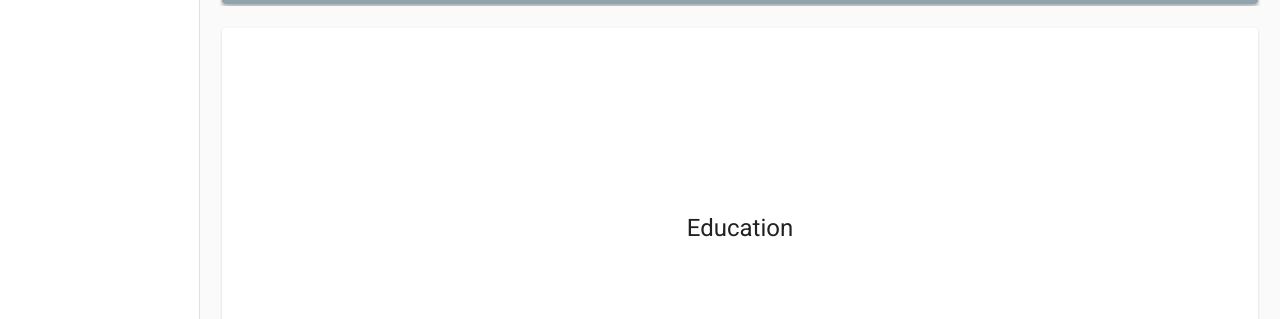
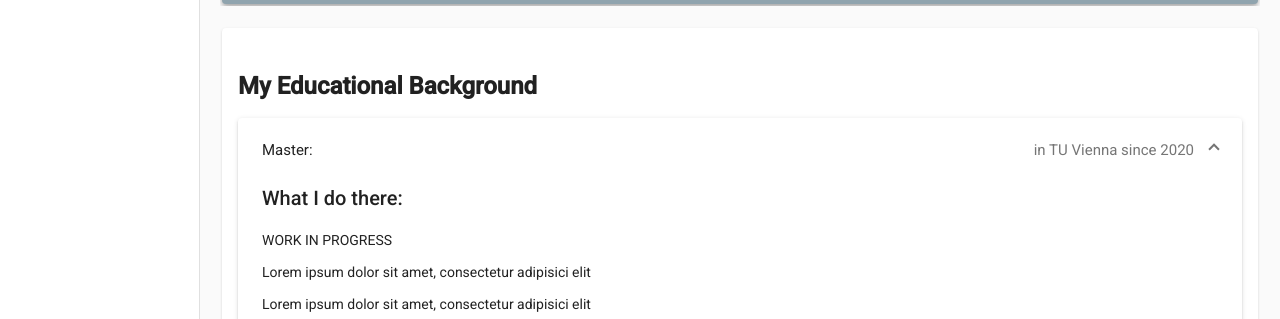
Before and after one commit to lisasce/whoami, an Angular app: page / in a window 1280 px wide. Both pictures are taken after a click on the element "Educational Background". Shown: the part 481-800 px from the top of the page. Built offline with nearby package versions, Linux system fonts and the light colour scheme.

Commit message:
add hover style on dashboard + implement education

```diff
--- a/src/app/dashboard/dashboard.component.html
+++ b/src/app/dashboard/dashboard.component.html
@@ -7,7 +7,7 @@
                   [matRippleColor]="rippleColor"
                   [style.background]="card.color"
                   [ngClass]="card.title === '' ? 'fotoclass' : ''">
-          <h1>{{card.title}}</h1>
+          <h1 class="h1">{{card.title}}</h1>
         </mat-card>
       </mat-grid-tile>
     </mat-grid-list>
--- a/src/app/dashboard/dashboard.component.scss
+++ b/src/app/dashboard/dashboard.component.scss
@@ -14,10 +14,16 @@ h1{
   cursor: pointer;
 }
 
-.dashboard-card:hover span{
+.dashboard-card:hover {
   transform: scale(1.5);
   transition: transform 1s linear;
 }
+
+.dashboard-card:not(.h1):hover{
+  transform: scale(1.5);
+  transition: transform 1s linear;
+}
+
 
 .fotoclass{
   background-size: cover !important;
--- a/src/app/education/education.component.html
+++ b/src/app/education/education.component.html
@@ -1,8 +1,61 @@
 <div class="grid-container">
   <mat-grid-list cols="4" rowHeight="100px">
-    <mat-grid-tile [colspan]="4" [rowspan]="4" >
+    <mat-grid-tile [colspan]="4" [rowspan]="5" >
       <mat-card class="subcard education" >
-        <h1>Education</h1>
+        <mat-accordion class="accordion">
+          <h1>My Educational Background</h1>
+          <mat-expansion-panel [expanded]="true" (opened)="panel1OpenState = true"
+                               (closed)="panel1OpenState = false">
+            <mat-expansion-panel-header>
+              <mat-panel-title>
+                Master:
+              </mat-panel-title>
+              <mat-panel-description class="panel-description">
+                <span>in TU Vienna since 2020</span>
+              </mat-panel-description>
+            </mat-expansion-panel-header>
+            <h2>What I do there:</h2>
+            <p>WORK IN PROGRESS</p>
+            <p>Lorem ipsum dolor sit amet, consectetur adipisici elit</p>
+            <p>Lorem ipsum dolor sit amet, consectetur adipisici elit</p>
+            <p>Lorem ipsum dolor sit amet, consectetur adipisici elit</p>
+          </mat-expansion-panel>
+
+          <mat-expansion-panel (opened)="panel2OpenState = true"
+                               (closed)="panel2OpenState = false">
+            <mat-expansion-panel-header>
+              <mat-panel-title>
+                Bachelor:
+              </mat-panel-title>
+              <mat-panel-description class="panel-description">
+                <span>in TU Vienna from 2016 to 2020</span>
+              </mat-panel-description>
+            </mat-expansion-panel-header>
+            <h2>What I did there:</h2>
+            <p>Lead developer since 2021</p>
+            <p>Software full stack development with:</p>
+            <p>C#, Typescript, Javascript, Vue, Bootstrap 4, SQL, etc etc etc</p>
+            <p>Scrum way of work</p>
+          </mat-expansion-panel>
+
+          <mat-expansion-panel (opened)="panel3OpenState = true"
+                               (closed)="panel3OpenState = false">
+            <mat-expansion-panel-header>
+              <mat-panel-title>
+                High School and college
+              </mat-panel-title>
+              <mat-panel-description class="panel-description">
+                <span>in Vienna from 2012 to 2016</span>
+              </mat-panel-description>
+            </mat-expansion-panel-header>
+            <h2>What I did there:</h2>
+            <p>Lorem ipsum dolor sit amet, consectetur adipisici elit</p>
+            <p>Lorem ipsum dolor sit amet, consectetur adipisici elit</p>
+            <p>Lorem ipsum dolor sit amet, consectetur adipisici elit</p>
+            <p>Lorem ipsum dolor sit amet, consectetur adipisici elit</p>
+          </mat-expansion-panel>
+
+        </mat-accordion>
       </mat-card>
     </mat-grid-tile>
   </mat-grid-list>
--- a/src/app/education/education.component.scss
+++ b/src/app/education/education.component.scss
@@ -1,6 +1,22 @@
+@import '~src/theme';
+
+h1{
+  font-weight: bold;
+}
+
 .education{
   position: absolute; // needed here to overwrite mat-card position relative
   display: flex;
   justify-content: center;
   align-items: center;
+  height: auto;
+  overflow-y: scroll;
 }
+.accordion{
+  width: 100%;
+}
+
+.panel-description{
+  display: flex;
+  justify-content: end;
+}
--- a/src/app/education/education.component.ts
+++ b/src/app/education/education.component.ts
@@ -6,7 +6,9 @@ import { Component, OnInit } from '@angular/core';
   styleUrls: ['./education.component.scss']
 })
 export class EducationComponent implements OnInit {
-
+  panel1OpenState = false;
+  panel2OpenState = false;
+  panel3OpenState = false;
   constructor() { }
 
   ngOnInit(): void {
--- a/src/app/professional/professional.component.html
+++ b/src/app/professional/professional.component.html
@@ -56,9 +56,6 @@
           </mat-expansion-panel>
 
         </mat-accordion>
-
-
-
       </mat-card>
     </mat-grid-tile>
   </mat-grid-list>
```
